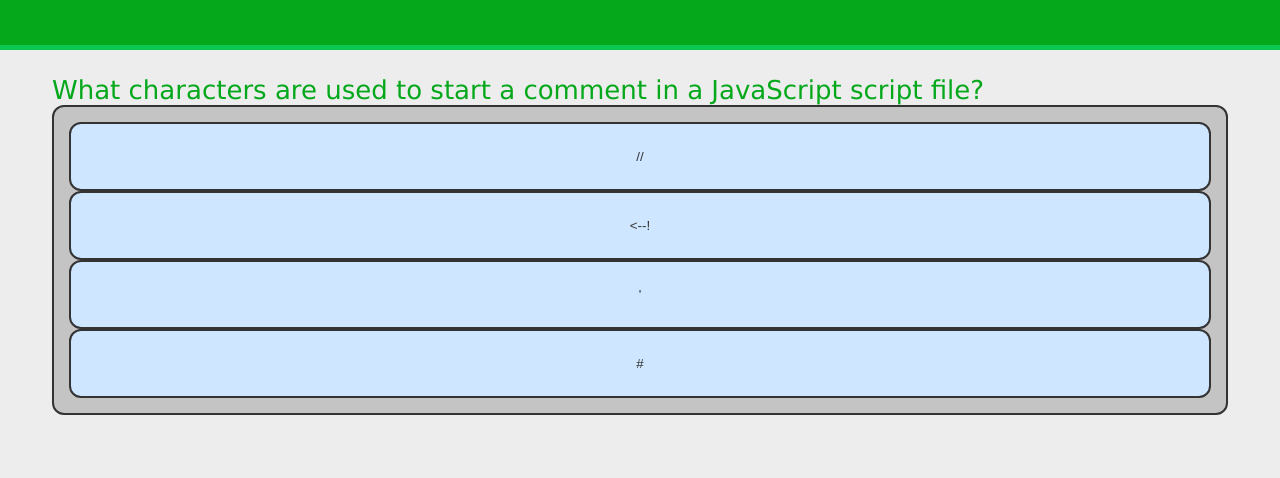
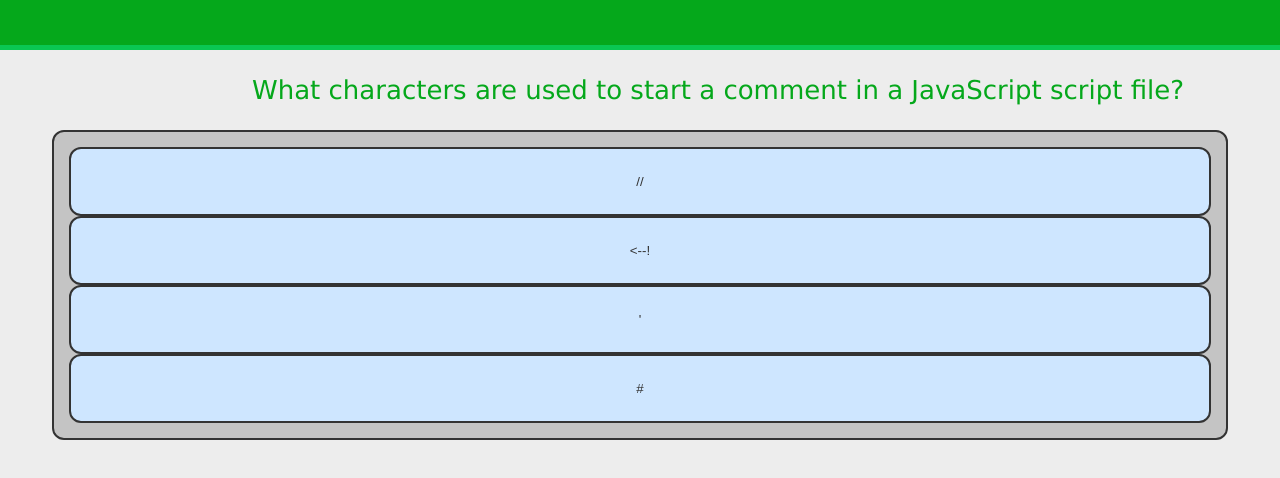
Before and after one commit to Rarmstrong45/Quiz-Maester, a plain HTML site: page index.html in a window 1280 px wide. Both pictures are taken after a click on the element 640 px from the left and 350 px from the top of the page. Shown: the part 200-678 px from the top of the page. Drawn offline with Linux system fonts and the light colour scheme.

Commit message:
added padding and spacing to clean up page

```diff
--- a/assets/css/style.css
+++ b/assets/css/style.css
@@ -8,6 +8,7 @@
     --tertiary: #cee6ff;
     --grey: #333;
     font-size: 62.5%;
+    font-family: 'Franklin Gothic Medium', 'Arial Narrow', Arial, sans-serif;
   }
 
   body {
@@ -122,6 +123,9 @@
   .question {
     color: var(--secondary);
     font-size: 2.6rem;
+    padding-bottom: 25px;
+    align-content: center;
+    padding-left: 200px;
   }
 
   .answer-list {
```
